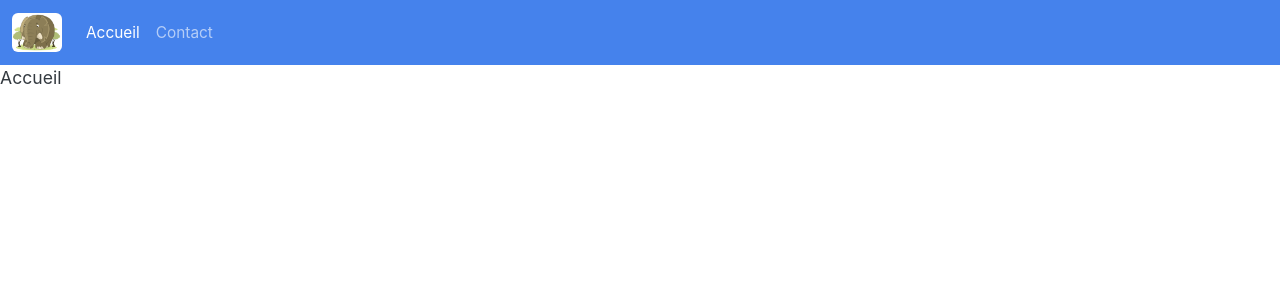
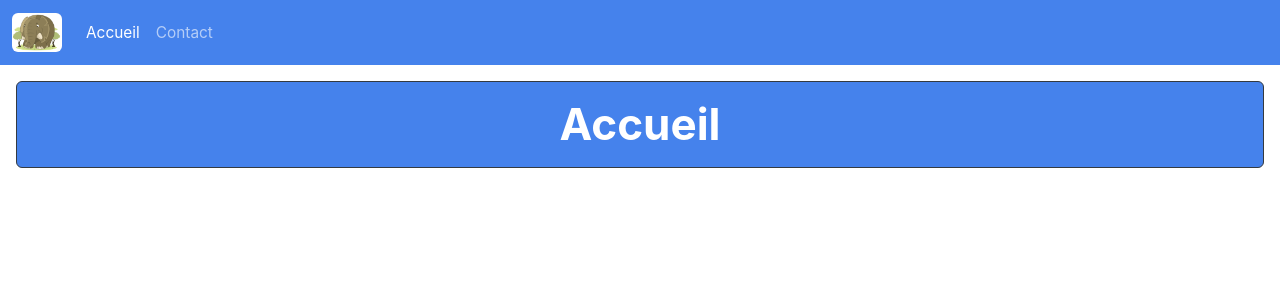
Before and after one commit to EmmanuelBlanchard/FullStack-site-complet-Front-REACT-Et-Back-PHP-MySQL-MVC-POO, a React (Create React App) app in the folder Programmes/03-Module-03-ApplicationFrontEndREACT/myzoo/: page / in a window 1280 px wide. Shown: the top 300 px of the page. Built offline with nearby package versions, Linux system fonts and the light colour scheme.

Commit message:
03-Module-03-ApplicationFrontEndREACT-04-ComposantTitlesEtError

```diff
--- /dev/null
+++ b/Programmes/03-Module-03-ApplicationFrontEndREACT/myzoo/src/components/Error/Error.js
@@ -0,0 +1,13 @@
+import React from 'react';
+import TitleH1 from '../UI/Titles/TitleH1';
+
+const error = (props) => (
+    <>
+        <TitleH1 bgColor="bg-danger">Erreur {props.type}</TitleH1>
+        <div className="container">
+            {props.children}
+        </div>
+    </>
+);
+
+export default error;
--- /dev/null
+++ b/Programmes/03-Module-03-ApplicationFrontEndREACT/myzoo/src/components/UI/Titles/TitleH1.js
@@ -0,0 +1,9 @@
+import React from 'react';
+
+const titleH1 = (props) => {
+    let backgroundColor = props.bgColor ? props.bgColor : "bg-primary";
+    let myCss = `border border-dark m-3 p-3 text-white text-center rounded ${backgroundColor}`;
+    return <h1 className={myCss}>{props.children}</h1>
+};
+
+export default titleH1;
--- a/Programmes/03-Module-03-ApplicationFrontEndREACT/myzoo/src/containers/Site/Accueil/Accueil.js
+++ /dev/null
@@ -1,13 +0,0 @@
-import React, { Component } from 'react';
-
-class Accueil extends Component {
-    render() {
-        return (
-            <div>
-                Accueil
-            </div>
-        );
-    }
-}
-
-export default Accueil;
--- /dev/null
+++ b/Programmes/03-Module-03-ApplicationFrontEndREACT/myzoo/src/containers/Site/Home/Home.js
@@ -0,0 +1,14 @@
+import React, { Component } from 'react';
+import TitleH1 from '../../../components/UI/Titles/TitleH1';
+
+class Home extends Component {
+    render() {
+        return (
+            <div>
+                <TitleH1>Accueil</TitleH1>
+            </div>
+        );
+    }
+}
+
+export default Home;
--- a/Programmes/03-Module-03-ApplicationFrontEndREACT/myzoo/src/containers/Site/Site.js
+++ b/Programmes/03-Module-03-ApplicationFrontEndREACT/myzoo/src/containers/Site/Site.js
@@ -1,7 +1,8 @@
 import React, { Component } from 'react';
 import NavBar from '../../components/UI/NavBar/NavBar';
 import {Switch, Route} from 'react-router-dom';
-import Accueil from './Accueil/Accueil';
+import Home from './Home/Home';
+import Error from "../../components/Error/Error";
 
 class Site extends Component {
     render() {
@@ -9,8 +10,9 @@ class Site extends Component {
             <>
                 <NavBar />
                 <Switch>
-                    <Route path="/contact" render={() => <h1>Page de contact</h1>} />
-                    <Route path="/" render={() => <Accueil />} />
+                    <Route path="/contact" exact render={() => <h1>Page de contact</h1>} />
+                    <Route path="/" exact render={() => <Home />} />
+                    <Route render={() => <Error type="404">La page n'existe pas</Error>} />
                 </Switch>
             </>
         );
```
